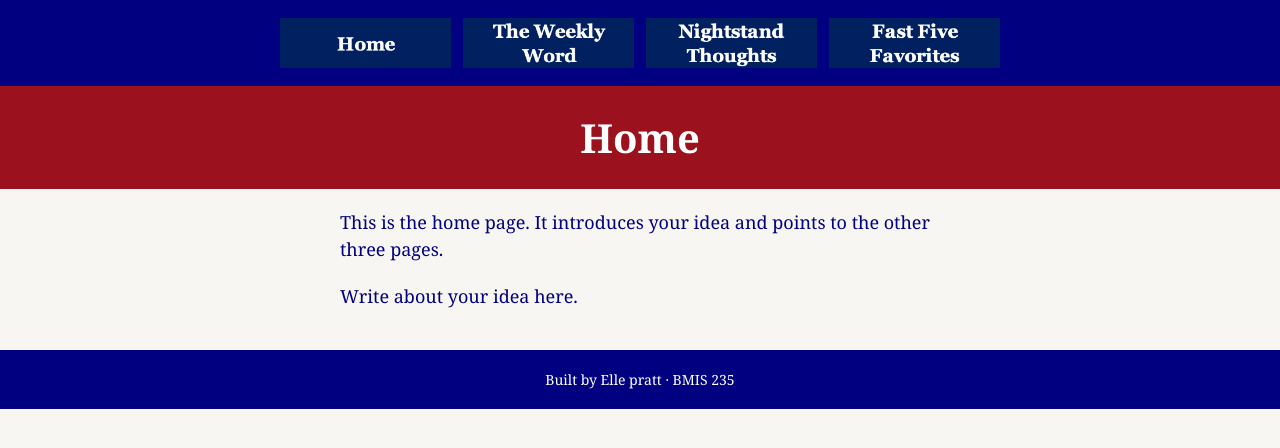
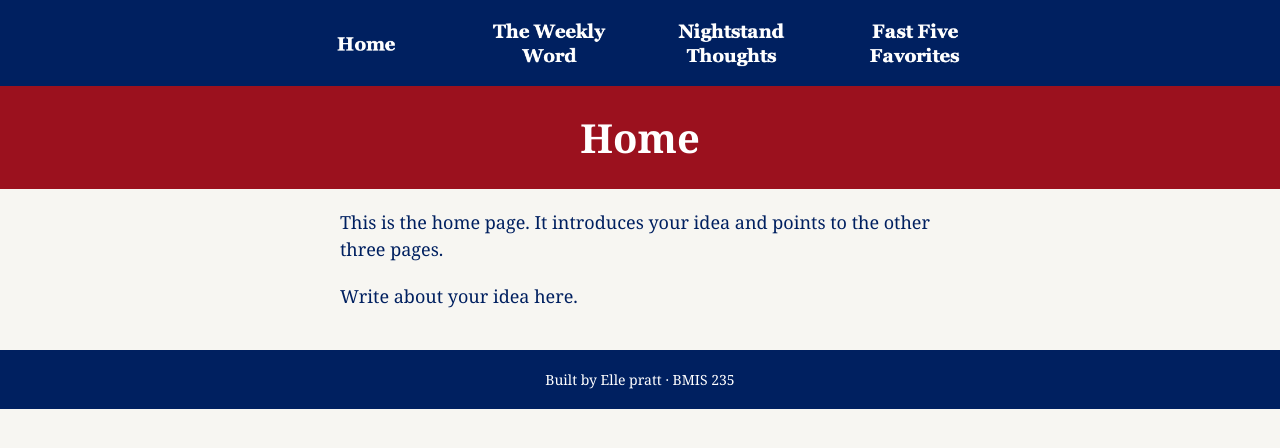
Before and after one commit to ellepratt/bmis235-html-3, a plain HTML site: page index.html in a window 1280 px wide. Drawn offline with Linux system fonts and the light colour scheme.

Commit message:
Update styles.css

```diff
--- a/styles.css
+++ b/styles.css
@@ -7,12 +7,12 @@
 body {
     font-family: Georgia, "Times New Roman", serif;
     background-color: #f7f6f2;
-    color: #000080;
+    color: #002060;
     margin: 0;
 }
 
 nav {
-    background-color: #000080;
+    background-color: #002060;
     padding: 14px;
     text-align: center;
 }
@@ -49,7 +49,7 @@ p {
 }
 
 footer {
-    background-color: #000080;
+    background-color: #002060;
     color: #ffffff;
     text-align: center;
     font-size: 14px;
```
